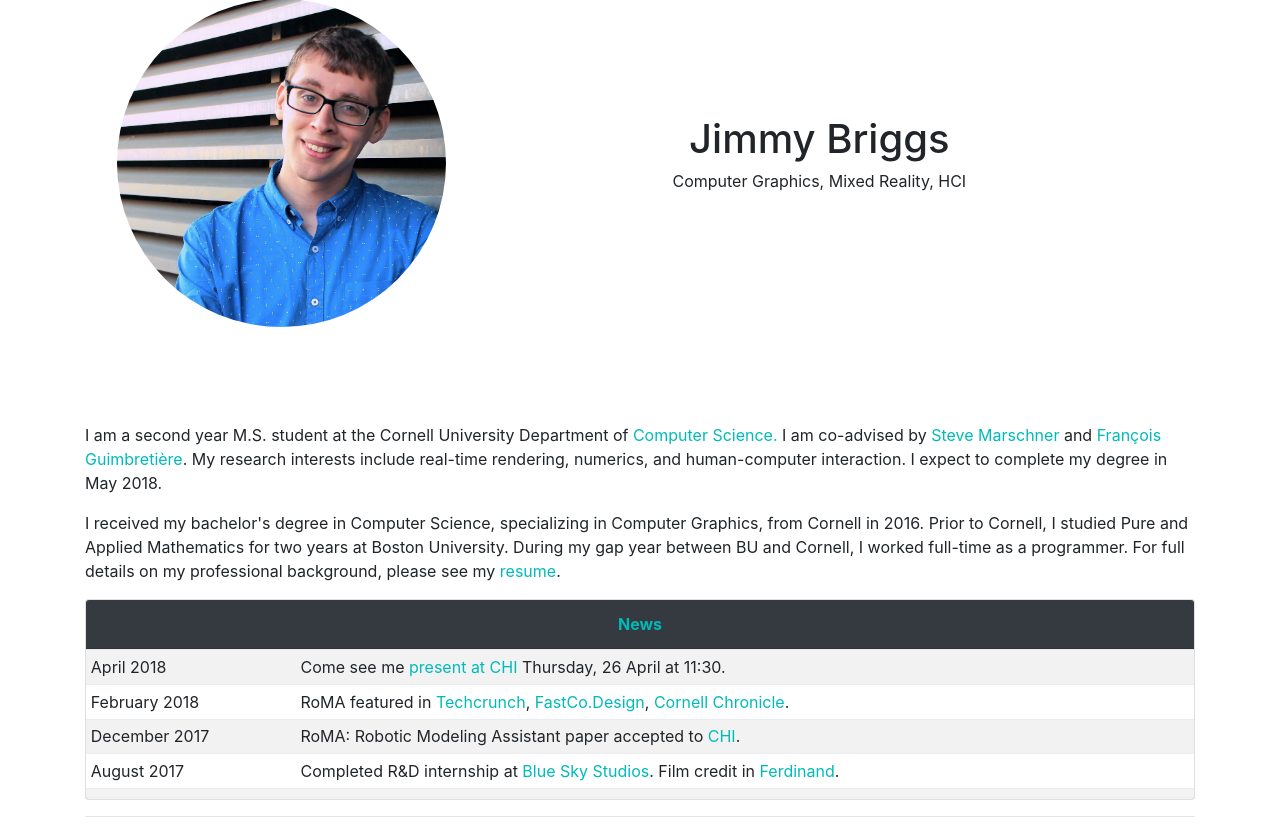
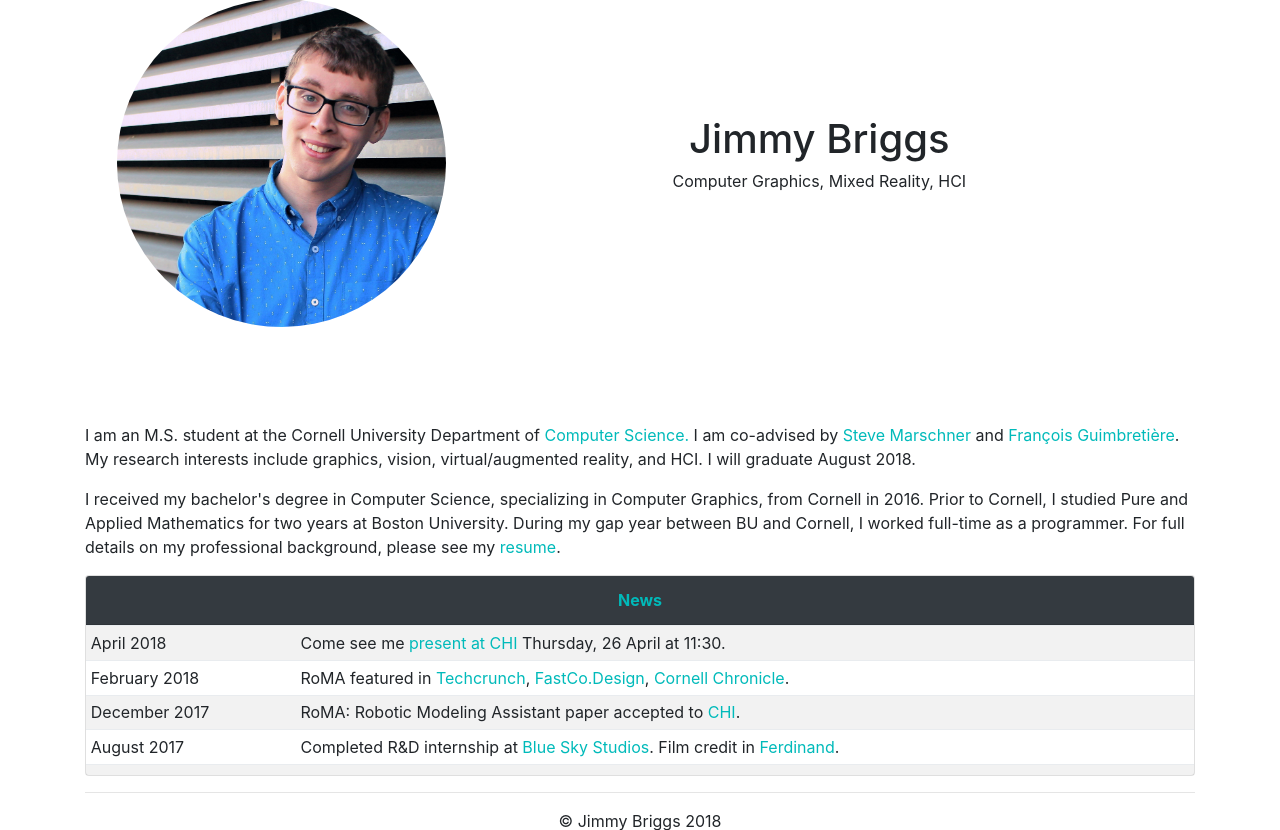
Before and after one commit to jeb482/jimmybriggsnet, a PHP site: page /jimmybriggsnet/ in a window 1280 px wide. Shown: the part 130-960 px from the top of the page. Run offline with PHP 8.4, Linux system fonts and the light colour scheme; some libraries are stand-ins or nearby versions.

Commit message:
Updated bio slightly

```diff
--- a/index.php
+++ b/index.php
@@ -41,12 +41,11 @@
       <div class="starter-template">
 
 
-        <p>I am a second year M.S. student at the Cornell
+        <p>I am an M.S. student at the Cornell
         University Department of <a href="https://www.cs.cornell.edu/" target="_blank">Computer Science.</a> I am co-advised by
         <a href="http://www.cs.cornell.edu/~srm/" target="_blank">Steve Marschner</a> and
         <a href="https://www.cs.cornell.edu/~francois/" target="_blank">François Guimbretière</a>. My research interests
-        include real-time rendering, numerics, and human-computer interaction. I expect to complete my degree
-        in May 2018.
+        include graphics, vision, virtual/augmented reality, and HCI. I will graduate August 2018.
         </p>
         <p>
         I received my bachelor's degree in Computer Science, specializing in Computer Graphics, from Cornell
```
